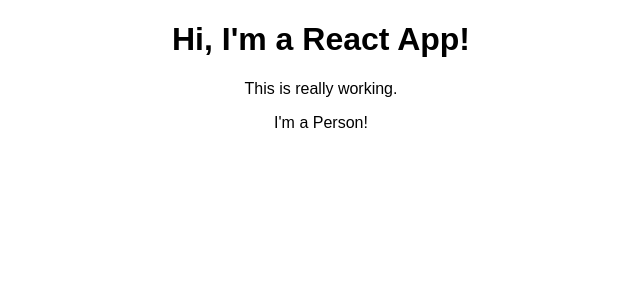
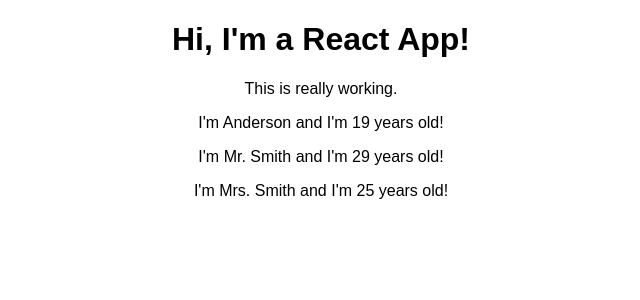
Before and after one commit to AndersonCossul/learning-react, a React (Create React App) app: page / in a window 1280 px wide. Shown: the top 300 px of the page, without its empty margins (319-959 px from the left). Built offline with nearby package versions, Linux system fonts and the light colour scheme.

Commit message:
Working with props.

```diff
--- a/src/App.js
+++ b/src/App.js
@@ -8,7 +8,11 @@
       <div className="App">
         <h1>Hi, I'm a React App!</h1>
         <p>This is really working.</p>
-        <Person/>
+        <Person name="Anderson" age="19"/>
+        <Person name="Mr. Smith" age="29">
+          My hobbies are: racing.
+        </Person>
+        <Person name="Mrs. Smith" age="25"/>
       </div>
     );
   }
--- a/src/Person/Person.js
+++ b/src/Person/Person.js
@@ -1,9 +1,9 @@
 import React from 'react'
 
-const person = () => {
+const person = (props) => {
   return (
     <p>
-      I'm a Person!
+      I'm {props.name} and I'm {props.age} years old!
     </p>
   )
 }
```
